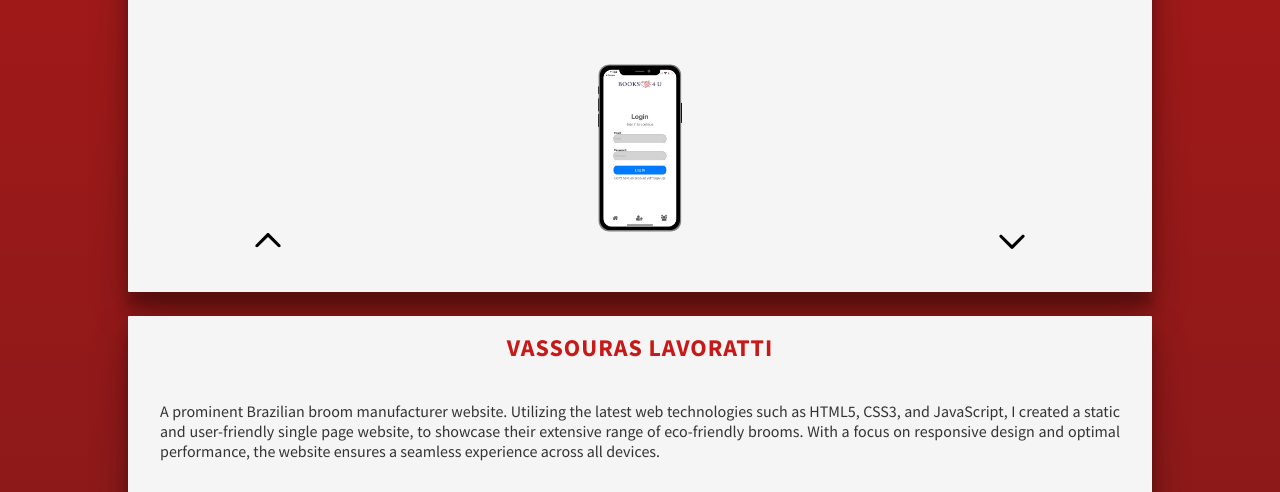
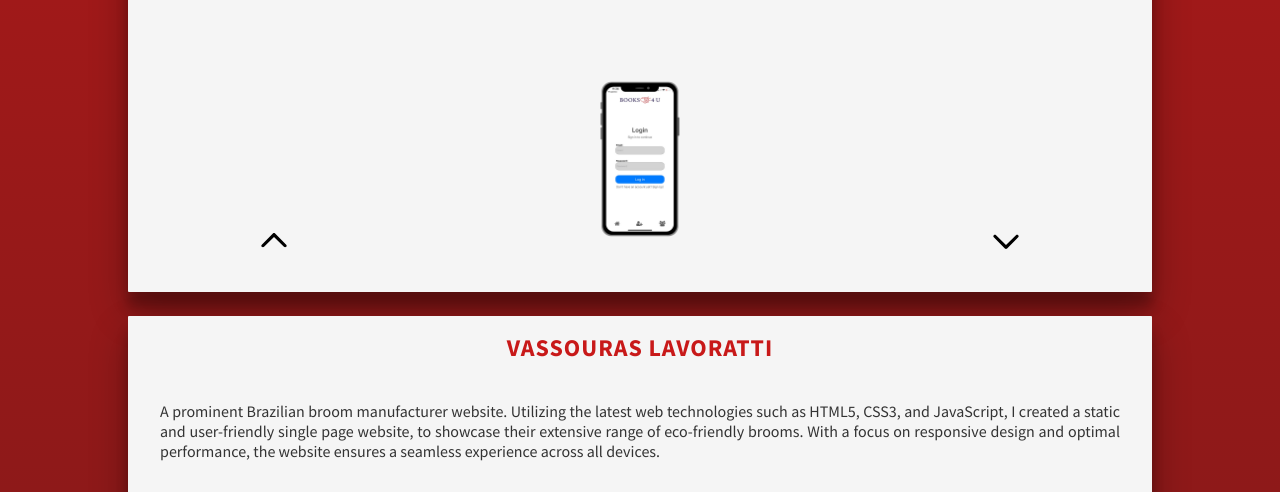
Before and after one commit to silvafilipeuk/portfolio, a plain HTML site: page index.html in a window 1280 px wide. Shown: the part 1916-2408 px from the top of the page. Drawn offline with Linux system fonts and the light colour scheme.

Commit message:
Small css changes for responsiveness

```diff
--- a/css/style.css
+++ b/css/style.css
@@ -749,7 +749,7 @@ footer {
   }
 
   .mobile {
-    width: 40vw;
+    width: 37vw;
   }
 
   .project-links {
```
